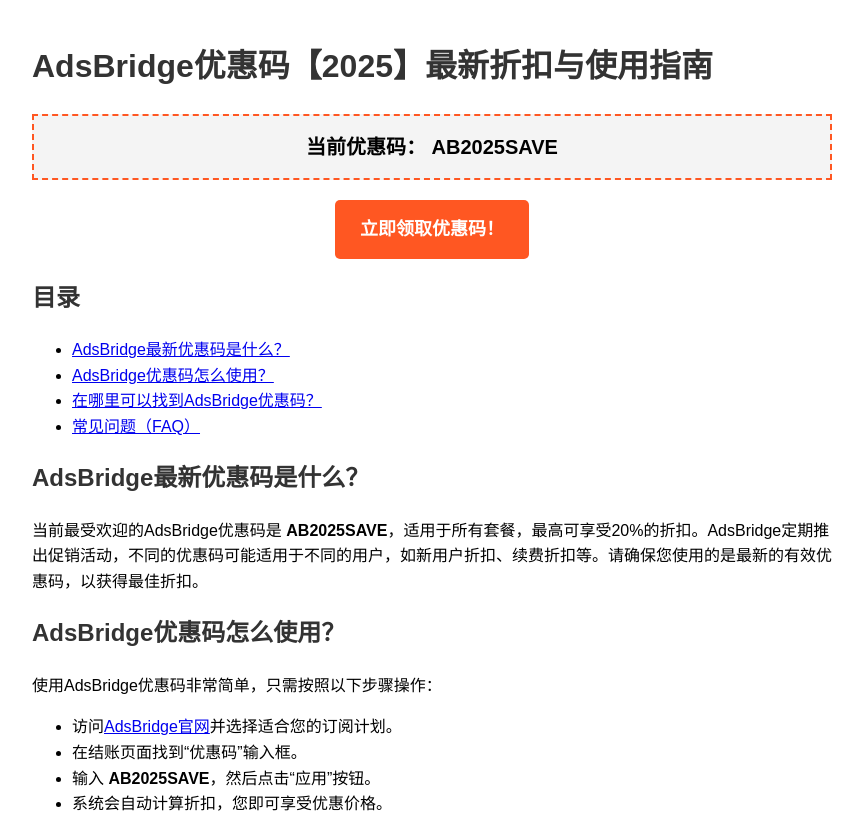
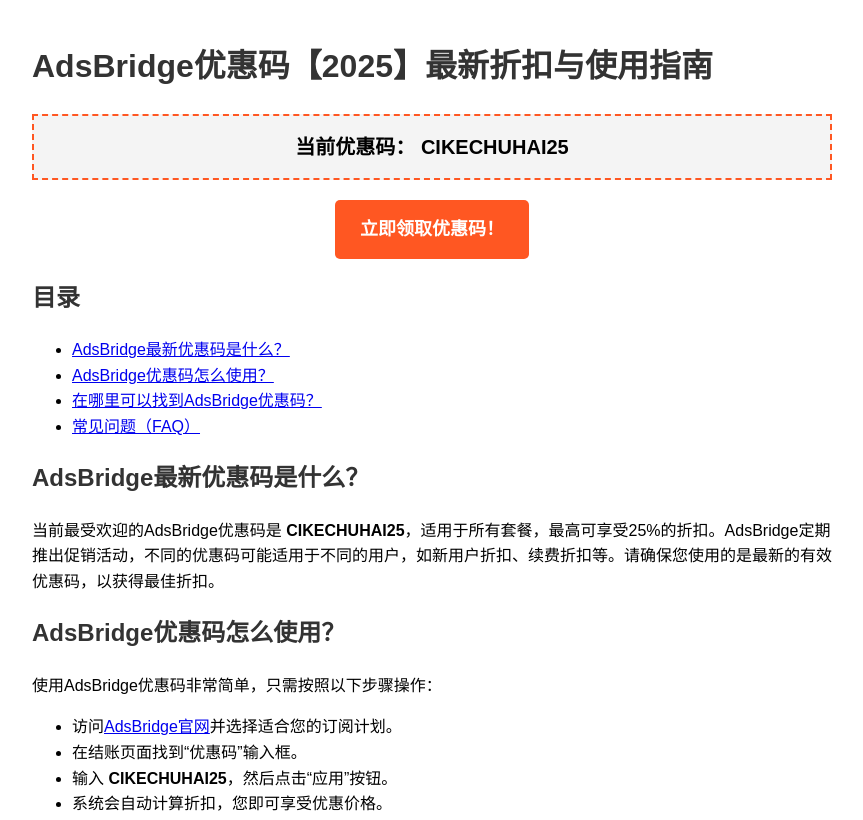
Before and after one commit to softfisherman/AdsBridgeyouhuima, a plain HTML site: page index.html in a window 1280 px wide. Shown: the top 820 px of the page, without its empty margins (208-1071 px from the left). Drawn offline with Linux system fonts and the light colour scheme.

Commit message:
Update index.html

```diff
--- a/index.html
+++ b/index.html
@@ -33,7 +33,7 @@
         <h1>AdsBridge优惠码【2025】最新折扣与使用指南</h1>
     </header>
 
-    <div class="coupon-box">当前优惠码： <strong>AB2025SAVE</strong></div>
+    <div class="coupon-box">当前优惠码： <strong>CIKECHUHAI25</strong></div>
 
     <div class="cta-container">
         <a class="cta-button" href="https://www.adsbridge.com?hash=94982cef79eb84da" target="_blank">立即领取优惠码！</a>
@@ -51,7 +51,7 @@
 
     <section id="latest">
         <h2>AdsBridge最新优惠码是什么？</h2>
-        <p>当前最受欢迎的AdsBridge优惠码是 <strong>AB2025SAVE</strong>，适用于所有套餐，最高可享受20%的折扣。AdsBridge定期推出促销活动，不同的优惠码可能适用于不同的用户，如新用户折扣、续费折扣等。请确保您使用的是最新的有效优惠码，以获得最佳折扣。</p>
+        <p>当前最受欢迎的AdsBridge优惠码是 <strong>CIKECHUHAI25</strong>，适用于所有套餐，最高可享受25%的折扣。AdsBridge定期推出促销活动，不同的优惠码可能适用于不同的用户，如新用户折扣、续费折扣等。请确保您使用的是最新的有效优惠码，以获得最佳折扣。</p>
     </section>
 
     <section id="how-to-use">
@@ -60,7 +60,7 @@
         <ul>
             <li>访问<a href="https://www.adsbridge.com?hash=94982cef79eb84da" target="_blank">AdsBridge官网</a>并选择适合您的订阅计划。</li>
             <li>在结账页面找到“优惠码”输入框。</li>
-            <li>输入 <strong>AB2025SAVE</strong>，然后点击“应用”按钮。</li>
+            <li>输入 <strong>CIKECHUHAI25</strong>，然后点击“应用”按钮。</li>
             <li>系统会自动计算折扣，您即可享受优惠价格。</li>
         </ul>
     </section>
```
